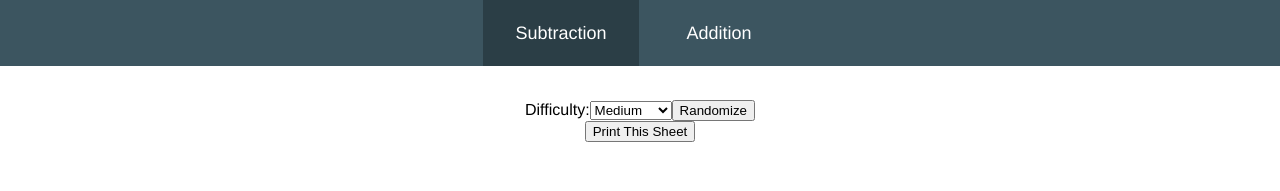
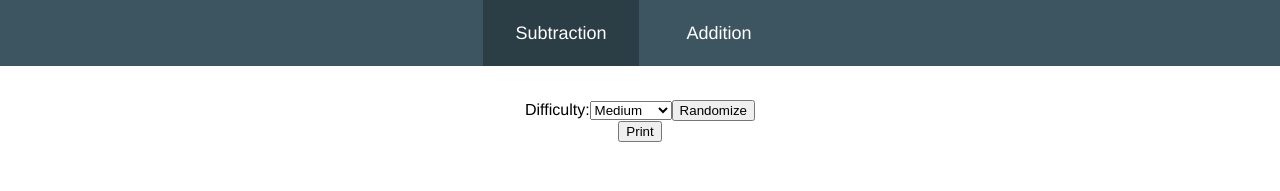
Before and after one commit to dkaksl/homework-printer, a React (Create React App) app: page / in a window 1280 px wide. Shown: the top 191 px of the page. Built offline with nearby package versions, Linux system fonts and the light colour scheme.

Commit message:
simplified print button label

```diff
--- a/src/components/printable.tsx
+++ b/src/components/printable.tsx
@@ -16,7 +16,7 @@ export class Printable extends Component<Props> {
       <div>
         <ReactToPrint
           trigger={() => {
-            return <button>Print This Sheet</button>;
+            return <button>Print</button>;
           }}
           content={() => this.myRef}
         ></ReactToPrint>
```
